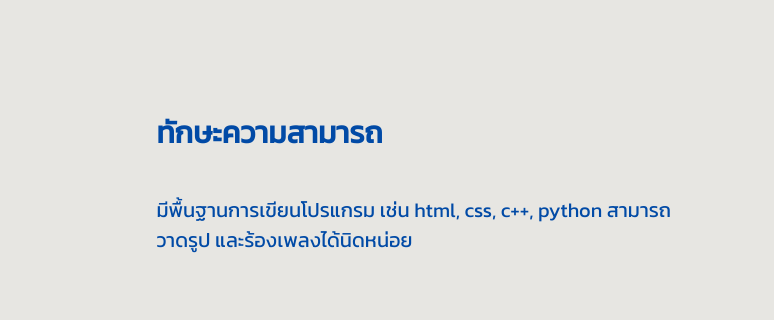
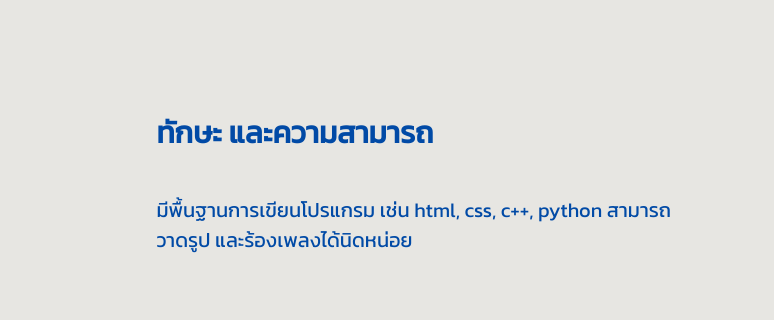
Before and after one commit to cpe207/lab02-yogurtisnumone, a plain HTML site: page index.html in a window 1280 px wide. Shown: the part 1039-1359 px from the top of the page, 506-1280 px from the left. Drawn offline with Linux system fonts and the light colour scheme.

Commit message:
the enddddddd

```diff
--- a/index.html
+++ b/index.html
@@ -46,7 +46,7 @@
         <img src="images/me.jpg" alt="">
       </div>
       <div class="about-content">
-        <h3 class="aboutmyskills"> ทักษะความสามารถ </h3>
+        <h3 class="aboutmyskills"> ทักษะ และความสามารถ </h3>
         <p>
           มีพื้นฐานการเขียนโปรแกรม เช่น html, css, c++, python สามารถ วาดรูป และร้องเพลงได้นิดหน่อย
         </p>
```
